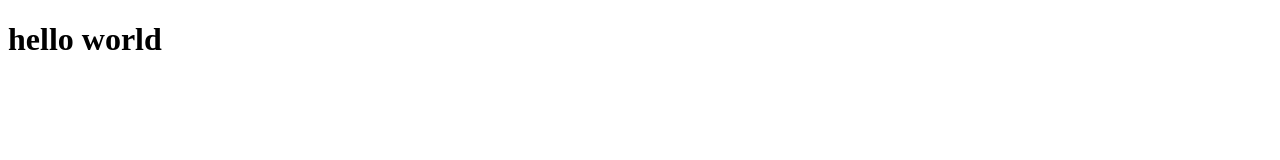
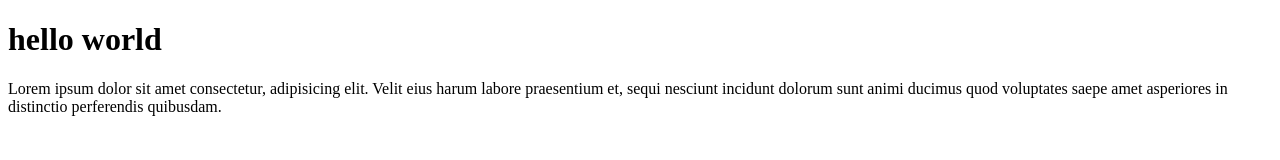
Before and after one commit to kumbangheracles/clone-test, a plain HTML site: page index.html in a window 1280 px wide. Drawn offline with Linux system fonts and the light colour scheme.

Commit message:
menambahkan p

```diff
--- a/index.html
+++ b/index.html
@@ -7,5 +7,6 @@
 </head>
 <body>
     <h1>hello world</h1>
+    <p>Lorem ipsum dolor sit amet consectetur, adipisicing elit. Velit eius harum labore praesentium et, sequi nesciunt incidunt dolorum sunt animi ducimus quod voluptates saepe amet asperiores in distinctio perferendis quibusdam.</p>
 </body>
 </html>
```
